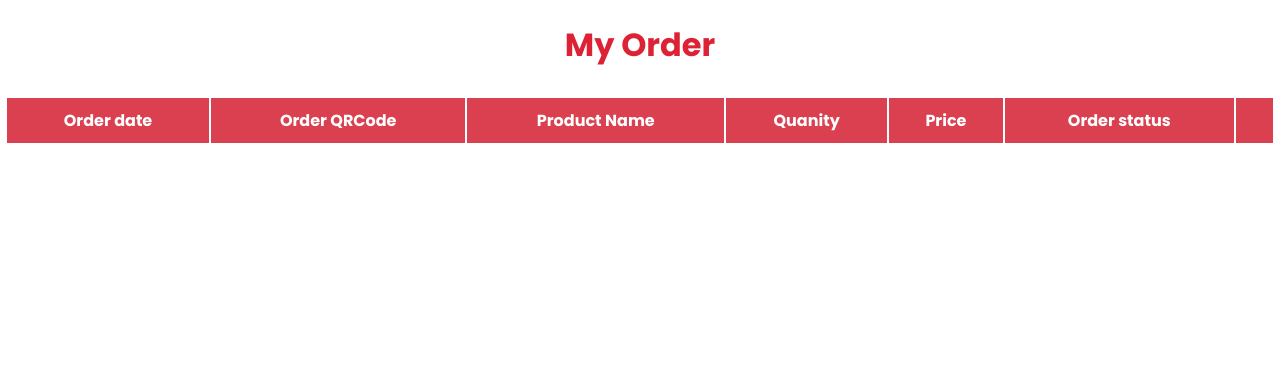
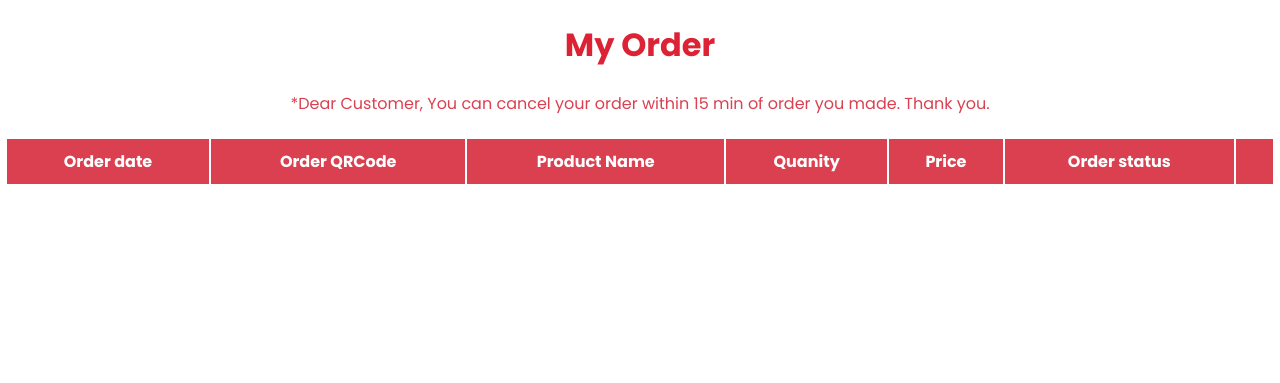
Before and after one commit to uniquemj/GharChulo, a Django app: page /order-detail/ in a window 1280 px wide. Shown: the part 71-454 px from the top of the page. Run offline with Django 4.2, Linux system fonts and the light colour scheme; a user stored in the database is signed in; tables that the repository leaves empty hold one stand-in row (values such as "Sample post"); lists and menus that the app fills with data are empty; some libraries are stand-ins or nearby versions; some web fonts are replaced.

Commit message:
Customer Order Modification

```diff
--- a/Backend/menuitem/templates/menuitem/customer-order.html
+++ b/Backend/menuitem/templates/menuitem/customer-order.html
@@ -5,6 +5,7 @@
 <div class = "order-main-container ">
 <div class="order-container">
     <h1>My Order</h1>
+    <p class = "imp">*Dear Customer, You can cancel your order within 15 min of order you made. Thank you.</p>
     <table class="table">
       <thead>
           <th scope="col">Order date</th>
--- a/Backend/menuitem/views.py
+++ b/Backend/menuitem/views.py
@@ -207,7 +207,12 @@ def checkout(request):
             print(new_res)
 
 
-            order, created = Order.objects.get_or_create(customer = customer, payment_method = payment_method, delivery_date = delivery_date, delivery_time_start = start_time, delivery_time_end = end_time)
+            order, created = Order.objects.get_or_create(customer = customer)
+            order.payment_method = payment_method
+            order.delivery_date = delivery_date
+            order.delivery_time_start = start_time
+            order.delivery_time_end = end_time
+            order.save()
             for item in items:
                 kitchen = item.added_by
                 orderItem = OrderItem(
@@ -239,7 +244,12 @@ def checkout(request):
         elif payment_method == "Cash on Delivery":
                     print(payment_method)
 
-                    order, created = Order.objects.get_or_create(customer = customer, payment_method = payment_method, delivery_date = delivery_date, delivery_time_start = start_time, delivery_time_end = end_time)
+                    order, created = Order.objects.get_or_create(customer = customer)
+                    order.payment_method = payment_method
+                    order.delivery_date = delivery_date
+                    order.delivery_time_start = start_time
+                    order.delivery_time_end = end_time
+                    order.save()
                     for item in items:
                         kitchen = item.added_by
                         orderItem = OrderItem(
--- a/Backend/static/css/customerorderstyle.css
+++ b/Backend/static/css/customerorderstyle.css
@@ -75,3 +75,8 @@ table thead{
   color: #db4050;
   font-size: 0.8rem;
 }
+
+.imp{
+  text-align: center;
+  color: #db4050;
+}
```
